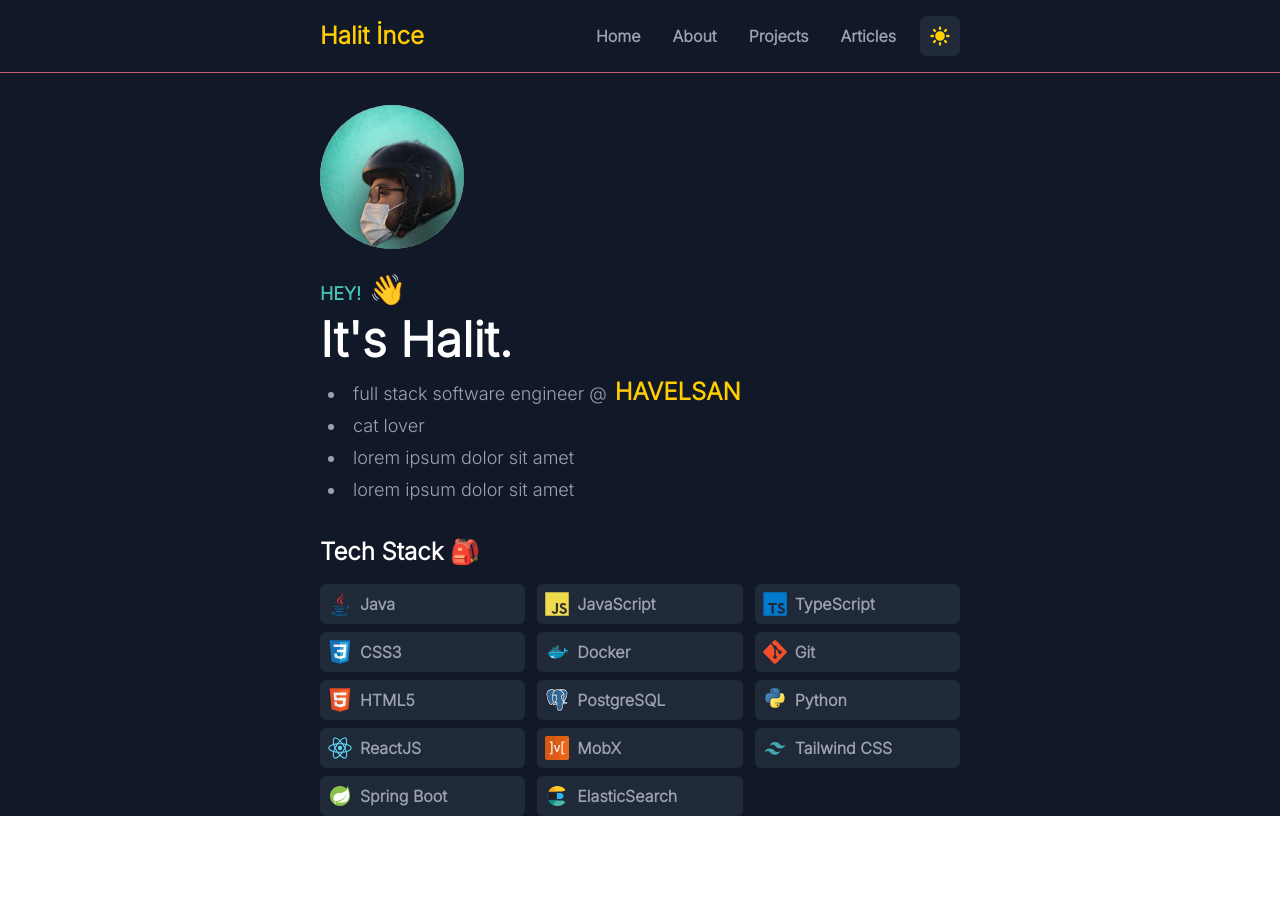
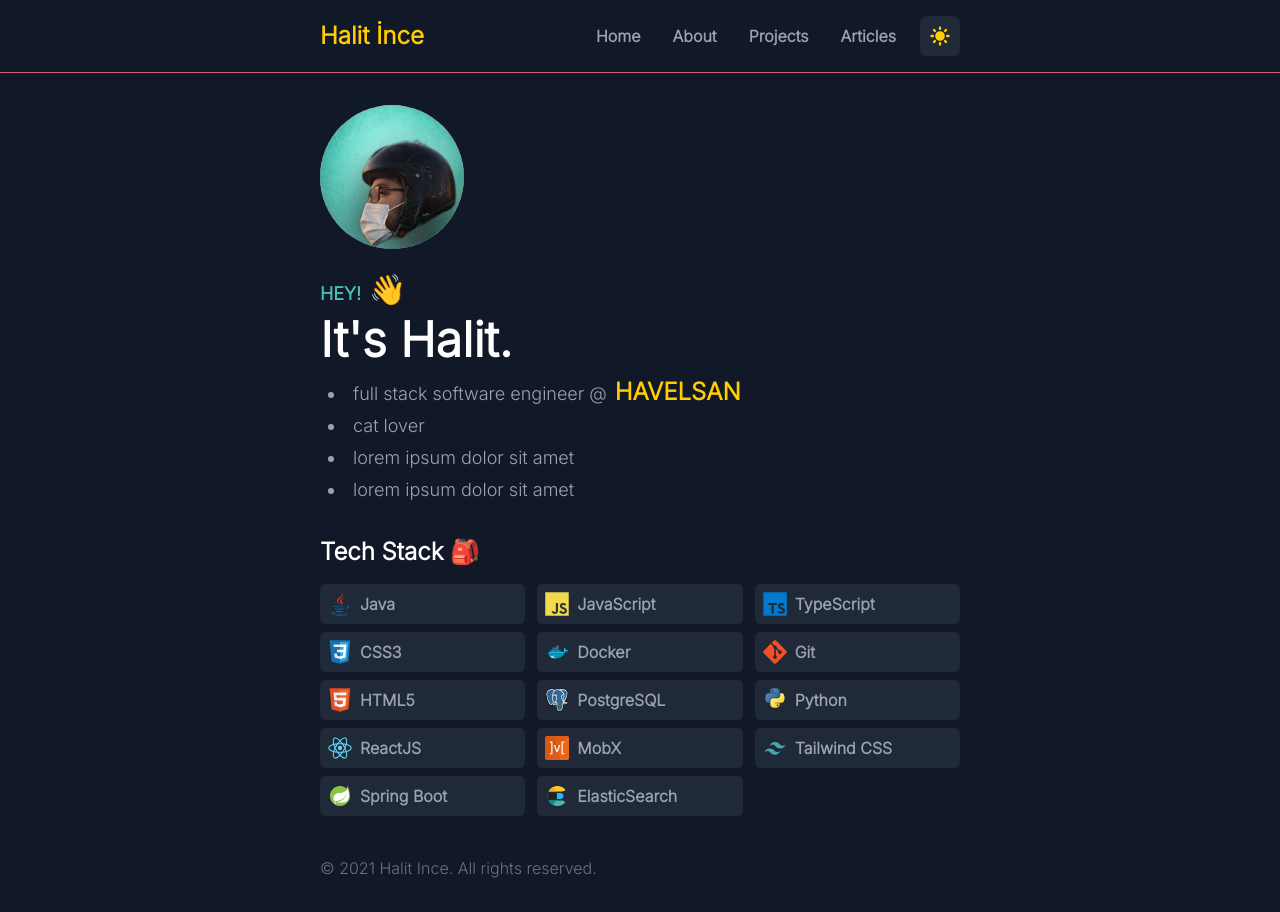
Before and after one commit to halitiince/my-portfolio-website, a Next.js app: page / in a window 1280 px wide. Before the commit the page ends 816 px from the top, so only its background shows below. Built offline with nearby package versions, Linux system fonts and the light colour scheme.

Commit message:
style: fix footer to bottom

```diff
--- a/components/Layout.tsx
+++ b/components/Layout.tsx
@@ -1,12 +1,16 @@
 import React from 'react';
 import {NextPage} from "next";
 import Header from "./Header";
+import Footer from "./Footer";
 
 const Layout: NextPage = ({children}) => {
     return (
-        <div className="min-h-screen bg-gray-900 flex flex-col">
-            <Header/>
-            <main className="flex flex-col justify-center w-full max-w-2xl px-4 mx-auto mt-8">{children}</main>
+        <div className="min-h-screen bg-gray-900 flex flex-col justify-between">
+            <div>
+                <Header/>
+                <main className="flex flex-col justify-center w-full max-w-2xl px-4 mx-auto mt-8">{children}</main>
+            </div>
+            <Footer />
         </div>
     );
 };
```
